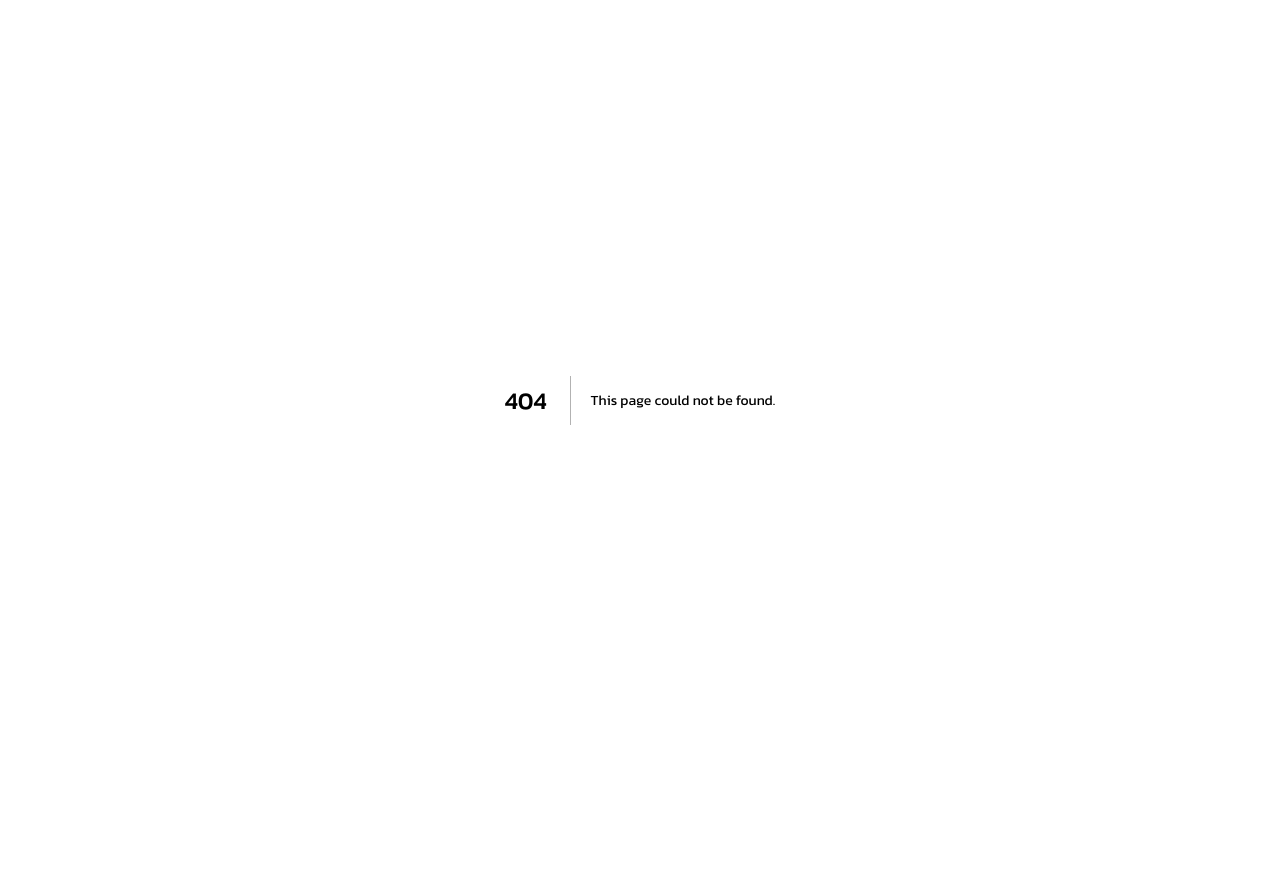
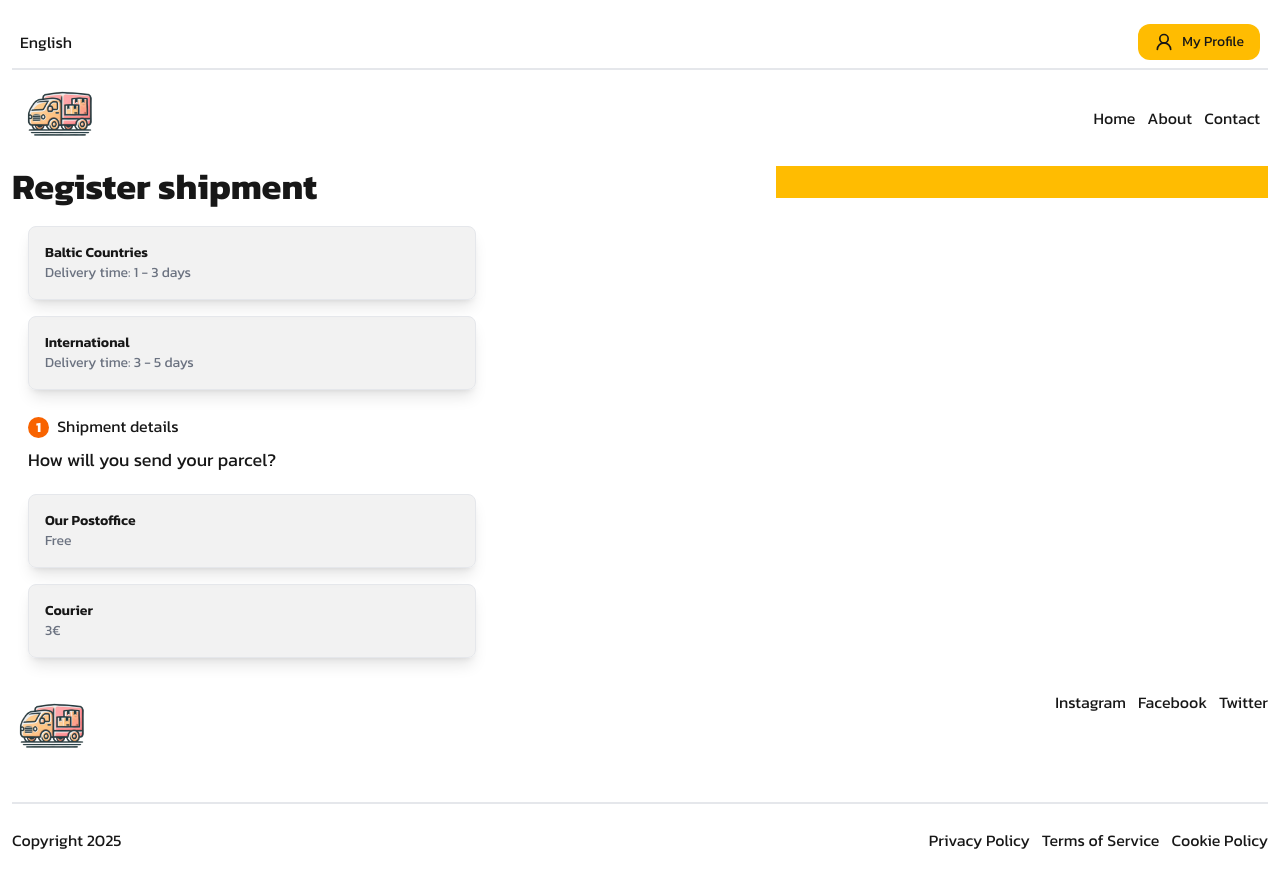
Before and after one commit to saveljev27/parcel-tracker, a Next.js app: page /parcel in a window 1280 px wide. Before the commit this address had no page. Shown: the top 888 px of the page. Before the commit the page ends 800 px from the top, so only its background shows below. Built offline with nearby package versions, Linux system fonts and the light colour scheme.

Commit message:
parcel: radio component and parcel page

```diff
--- a/app/layout.tsx
+++ b/app/layout.tsx
@@ -1,5 +1,6 @@
 import type { Metadata } from 'next';
 import './globals.css';
+import { Footer, Header, Wrapper } from '@/components';
 
 export const metadata: Metadata = {
   title: 'Create Next App',
@@ -13,7 +14,13 @@ export default function RootLayout({
 }>) {
   return (
     <html lang="en">
-      <body>{children}</body>
+      <body>
+        <Wrapper>
+          <Header />
+          {children}
+          <Footer />
+        </Wrapper>
+      </body>
     </html>
   );
 }
--- a/app/page.tsx
+++ b/app/page.tsx
@@ -1,11 +1,5 @@
-import { Footer, Header, Main, Wrapper } from '@/components';
+import { Main, Wrapper } from '@/components';
 
 export default function Home() {
-  return (
-    <Wrapper>
-      <Header />
-      <Main />
-      <Footer />
-    </Wrapper>
-  );
+  return <Main />;
 }
--- /dev/null
+++ b/app/parcel/page.tsx
@@ -0,0 +1,51 @@
+'use client';
+
+import { Radio } from '@/components/UI/Radio';
+import { carrierOptions, deliveryOptions } from '@/constants/radio';
+import { useState } from 'react';
+
+export default function Parcel() {
+  const [selectedDelivery, setSelectedDelivery] = useState<string>();
+  const [selectedCarrier, setSelectedCarrier] = useState<string>();
+
+  const handleSelectedValue = ({
+    value,
+    name,
+  }: {
+    value: string;
+    name: string;
+  }) => {
+    if (name === 'delivery') setSelectedDelivery(value);
+    if (name === 'carrier') setSelectedCarrier(value);
+  };
+
+  return (
+    <div className="flex">
+      <div className="grow">
+        <h1 className="text-4xl font-bold">Register shipment</h1>
+        <section className="px-4 mt-5">
+          <Radio options={deliveryOptions} onSelect={handleSelectedValue} />
+        </section>
+
+        <section className="px-4 mt-6">
+          <h1>
+            <span className="font-bold bg-secondary rounded-full px-2 mr-2 text-sm text-white">
+              1
+            </span>
+            Shipment details
+          </h1>
+          <h1 className="font-semobild text-lg mt-2 mb-5">
+            How will you send your parcel?
+          </h1>
+          <Radio options={carrierOptions} onSelect={handleSelectedValue} />
+        </section>
+      </div>
+      <div className="grow">
+        <div className="bg-primary flex flex-col p-4">
+          {selectedDelivery && <span>Delivery: {selectedDelivery}</span>}
+          {selectedCarrier && <span>Carrier: {selectedCarrier}</span>}
+        </div>
+      </div>
+    </div>
+  );
+}
--- a/components/Header.tsx
+++ b/components/Header.tsx
@@ -1,4 +1,5 @@
 import Image from 'next/image';
+import Link from 'next/link';
 import { UserRound } from 'lucide-react';
 
 export function Header() {
@@ -12,7 +13,9 @@ export function Header() {
         </button>
       </div>
       <nav className="flex justify-between p-2 items-center">
-        <Image src="/img/logo.png" alt="logo" width={80} height={80} />
+        <Link href="/">
+          <Image src="/img/logo.png" alt="logo" width={80} height={80} />
+        </Link>
         <div>
           <ul className="flex gap-3">
             <li className="text-hover">Home</li>
--- a/components/Main.tsx
+++ b/components/Main.tsx
@@ -1,4 +1,5 @@
 import { ScanSearch, Send } from 'lucide-react';
+import Link from 'next/link';
 
 export function Main() {
   return (
@@ -7,16 +8,20 @@ export function Main() {
         <div className="bg-[#fff7e7] flex flex-col justify-center py-20 grow rounded-lg shadow-md hover:shadow-lg transition">
           <Send size={55} className="mx-auto mb-4" color="#F86300" />
           <h1 className="text-center text-lg">Ready to send?</h1>
-          <button className="bg-primary w-1/4 mx-auto py-2 px-4 rounded-xl mt-2 hover:bg-opacity-60 transition">
-            <span className="text-lg">Start sending</span>
-          </button>
+          <Link href="/parcel" className="mx-auto">
+            <button className="bg-primary py-2 px-4 rounded-xl mt-2 hover:bg-opacity-60 transition">
+              <span className="text-lg">Start sending</span>
+            </button>
+          </Link>
         </div>
         <div className="bg-[#FAEAFD] flex flex-col justify-center py-20 grow rounded-lg shadow-md hover:shadow-lg transition">
           <ScanSearch size={55} className="mx-auto mb-4" color="#F86300" />
           <h1 className="text-center text-lg">Where is my parcel?</h1>
-          <button className="border border-black w-1/4 mx-auto py-2 px-4 rounded-xl mt-2 hover:border-opacity-60 transition">
-            <span className="text-lg">Start tracking</span>
-          </button>
+          <Link href="/parcel" className="mx-auto">
+            <button className="border border-black py-2 px-4 rounded-xl mt-2 hover:border-opacity-60 transition">
+              <span className="text-lg">Start tracking</span>
+            </button>
+          </Link>
         </div>
       </div>
     </main>
--- /dev/null
+++ b/components/UI/Radio.tsx
@@ -0,0 +1,52 @@
+import { useState } from 'react';
+import { RadioOption } from '@/constants/radio';
+import { on } from 'events';
+
+export function Radio({
+  options,
+  onSelect,
+}: {
+  options: RadioOption[];
+  onSelect: (params: { value: string; name: string }) => void;
+}) {
+  const [selectedOption, setSelectedOption] = useState<string>();
+
+  return (
+    <div className="flex flex-col gap-4">
+      {options.map(({ label, value, info, name }) => (
+        <div
+          className={`p-4 bg-black/5 rounded-lg shadow-lg  max-w-md hover:bg-black/10 transition cursor-pointer border ${
+            selectedOption === value ? ' border-primary' : ''
+          }`}
+          onClick={() => {
+            setSelectedOption(value);
+            onSelect({
+              value,
+              name,
+            });
+          }}
+          key={value}
+        >
+          <div className="flex flex-col">
+            <label
+              htmlFor={value}
+              className="text-sm font-semibold cursor-pointer"
+            >
+              {label}
+            </label>
+            <span className="text-sm text-gray-500">{info}</span>
+          </div>
+          <input
+            type="radio"
+            id={value}
+            name={name}
+            value={value}
+            checked={selectedOption === value}
+            onChange={() => onSelect({ value, name })}
+            className="hidden"
+          />
+        </div>
+      ))}
+    </div>
+  );
+}
--- /dev/null
+++ b/constants/radio.ts
@@ -0,0 +1,36 @@
+export interface RadioOption {
+  label: string;
+  value: string;
+  info: string;
+  name: string;
+}
+
+export const deliveryOptions = [
+  {
+    label: 'Baltic Countries',
+    value: 'baltics',
+    info: 'Delivery time: 1 - 3 days',
+    name: 'delivery',
+  },
+  {
+    label: 'International',
+    value: 'international',
+    info: 'Delivery time: 3 - 5 days',
+    name: 'delivery',
+  },
+];
+
+export const carrierOptions = [
+  {
+    label: 'Our Postoffice',
+    value: 'postoffice',
+    info: 'Free',
+    name: 'carrier',
+  },
+  {
+    label: 'Courier',
+    value: 'courier',
+    info: '3€',
+    name: 'carrier',
+  },
+];
--- a/package.json
+++ b/package.json
@@ -9,6 +9,7 @@
     "lint": "next lint"
   },
   "dependencies": {
+    "@headlessui/react": "^2.2.0",
     "lucide-react": "^0.474.0",
     "next": "15.1.5",
     "react": "^19.0.0",
```
Also changed, not shown: 1 other file (tests, documents, lock files or other folders).
